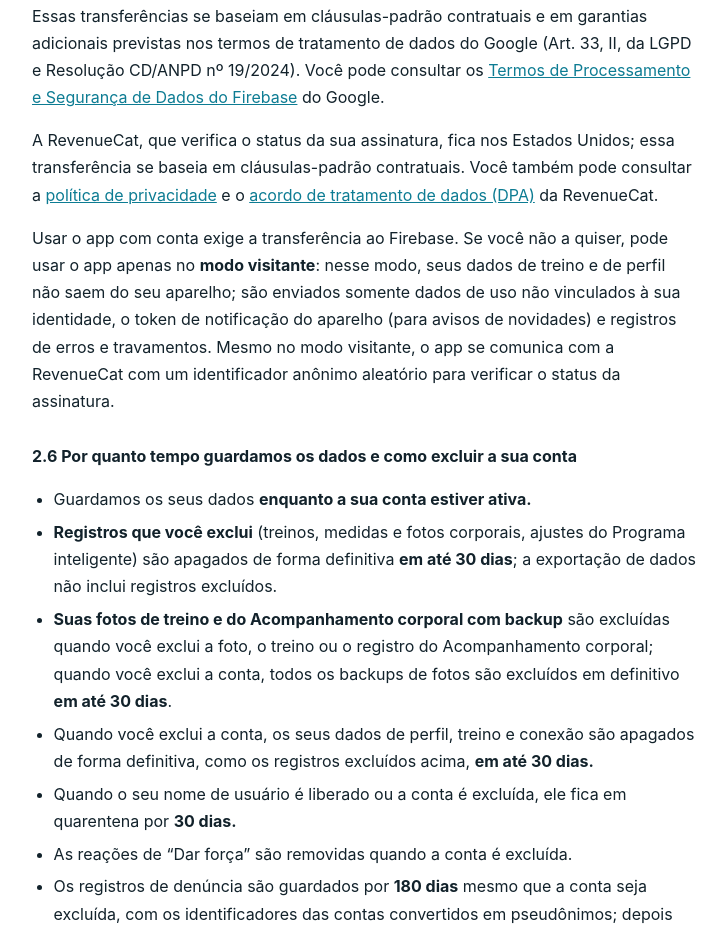
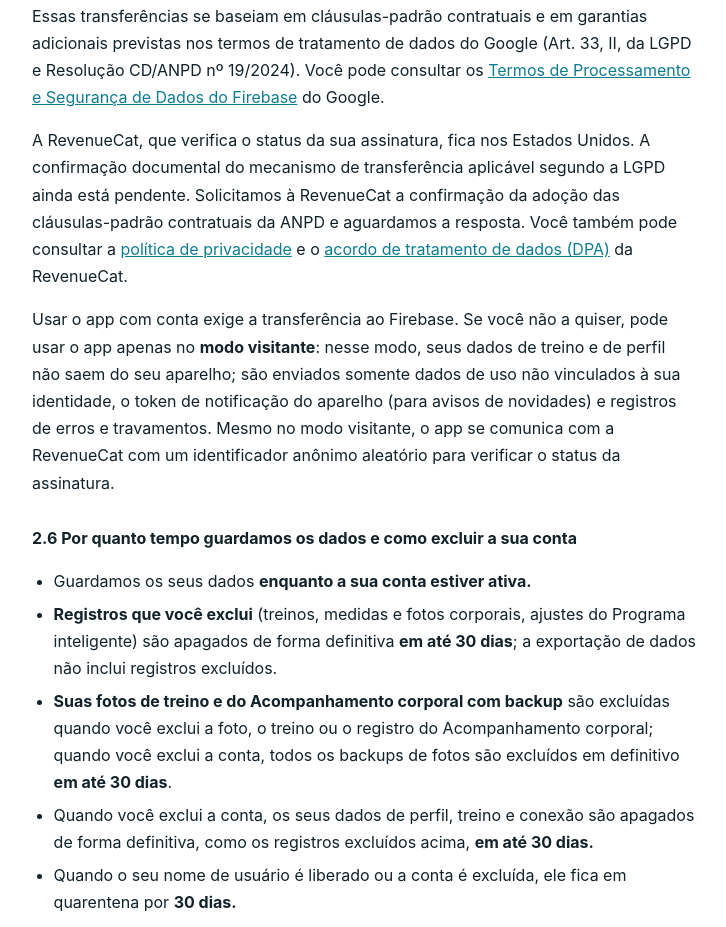
Before and after one commit to erencemozturk/perfit-legal, a plain HTML site: page pt-br/index.html in a window 1280 px wide. Shown: the part 9734-10661 px from the top of the page, without its empty margins (276-1002 px from the left). Drawn offline with Linux system fonts and the light colour scheme.

Commit message:
fix(legal): state RevenueCat LGPD confirmation is pending

```diff
--- a/pt-br/index.html
+++ b/pt-br/index.html
@@ -446,7 +446,7 @@
 <a href="https://firebase.google.com/terms/data-processing-terms">Termos de Processamento e Segurança de Dados do Firebase</a>
 do Google.</p>
 
-<p>A RevenueCat, que verifica o status da sua assinatura, fica nos Estados Unidos; essa transferência se baseia em cláusulas-padrão contratuais. Você também pode consultar a <a href="https://www.revenuecat.com/privacy/">política de privacidade</a> e o <a href="https://www.revenuecat.com/dpa/">acordo de tratamento de dados (DPA)</a> da RevenueCat.</p>
+<p>A RevenueCat, que verifica o status da sua assinatura, fica nos Estados Unidos. A confirmação documental do mecanismo de transferência aplicável segundo a LGPD ainda está pendente. Solicitamos à RevenueCat a confirmação da adoção das cláusulas-padrão contratuais da ANPD e aguardamos a resposta. Você também pode consultar a <a href="https://www.revenuecat.com/privacy/">política de privacidade</a> e o <a href="https://www.revenuecat.com/dpa/">acordo de tratamento de dados (DPA)</a> da RevenueCat.</p>
 
 <p>Usar o app com conta exige a transferência ao Firebase. Se você não a quiser, pode usar o app apenas no <strong>modo visitante</strong>: nesse modo,
 seus dados de treino e de perfil não saem do seu aparelho; são enviados somente
```
